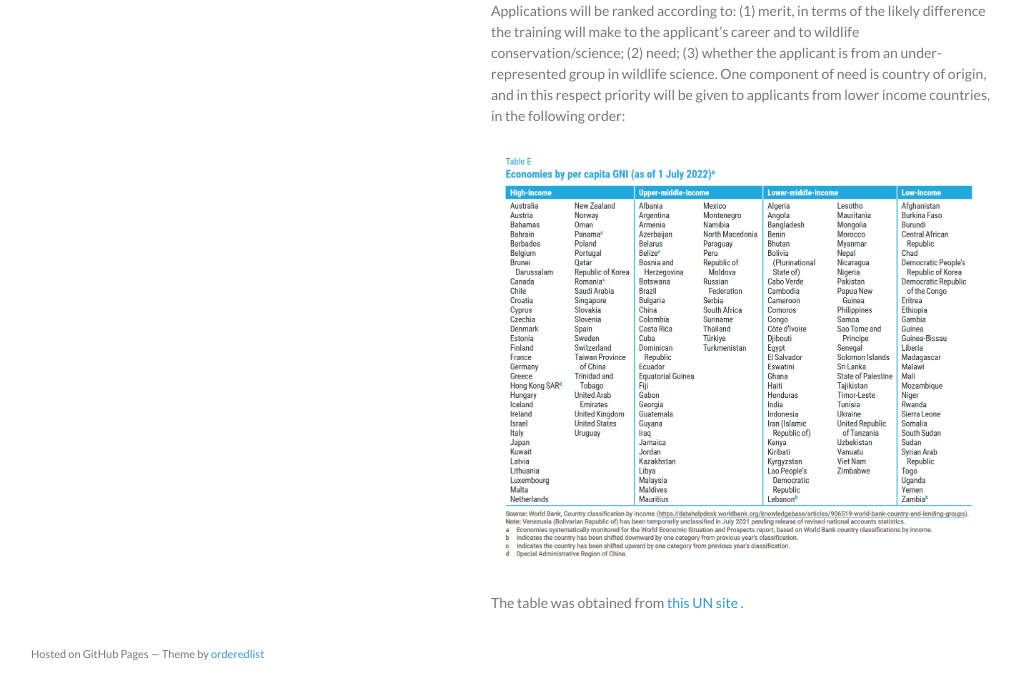
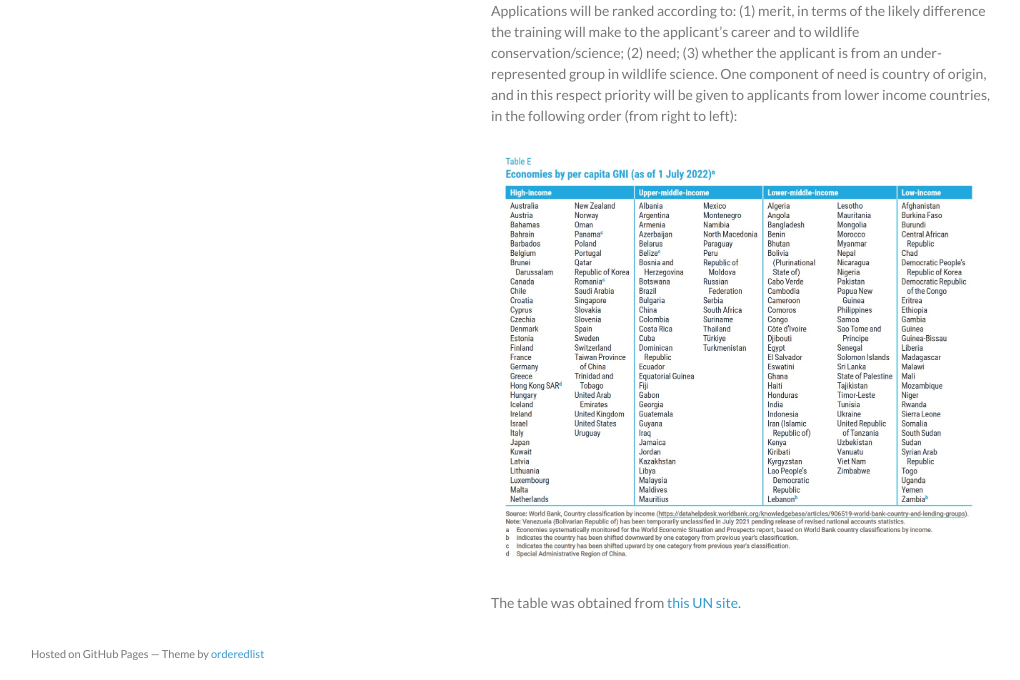
Before and after one commit to distanceworkshops/distanceworkshops.github.io, a Jekyll site: the page built from widening-participation.md, in a window 1280 px wide and 1213 px high. Shown: the part 530-1210 px from the top of the window, without its empty margins (129-1149 px from the left). Built offline with Jekyll 4.4.1, drawn with Linux system fonts in a browser that asks for light colours.

Commit message:
Update widening-participation.md
Fixed typo

```diff
--- a/widening-participation.md
+++ b/widening-participation.md
@@ -22,10 +22,12 @@ The closing date for applications is given on the workshop information page link
 
 ## Award criteria
 
-Applications will be ranked according to: (1) merit, in terms of the likely difference the training will make to the applicant’s career and to wildlife conservation/science; (2) need; (3) whether the applicant is from an under-represented group in wildlife science.  One component of need is country of origin, and in this respect priority will be given to applicants from lower income countries, in the following order:
+Applications will be ranked according to: (1) merit, in terms of the likely difference the training will make to the applicant’s career and to wildlife conservation/science; (2) need; (3) whether the applicant is from an under-represented group in wildlife science.  One component of need is country of origin, and in this respect priority will be given to applicants from lower income countries, in the following order (from right to left):
 
 <!--## Eligible countries-->
 
 ![country classification](./images/income-table.jpg)
 
-<!--Participants from all countries except those listed as high-income in the following table are eligible.-->  The table was obtained from [this UN site]([https://www.un.org/en/development/desa/policy/wesp/wesp_current/2014wesp_country_classification.pdf](https://unctad.org/system/files/official-document/wesp2023_en.pdf)https://unctad.org/system/files/official-document/wesp2023_en.pdf) .
+<!--Participants from all countries except those listed as high-income in the following table are eligible.-->
+
+The table was obtained from [this UN site](https://unctad.org/system/files/official-document/wesp2023_en.pdf).
```
